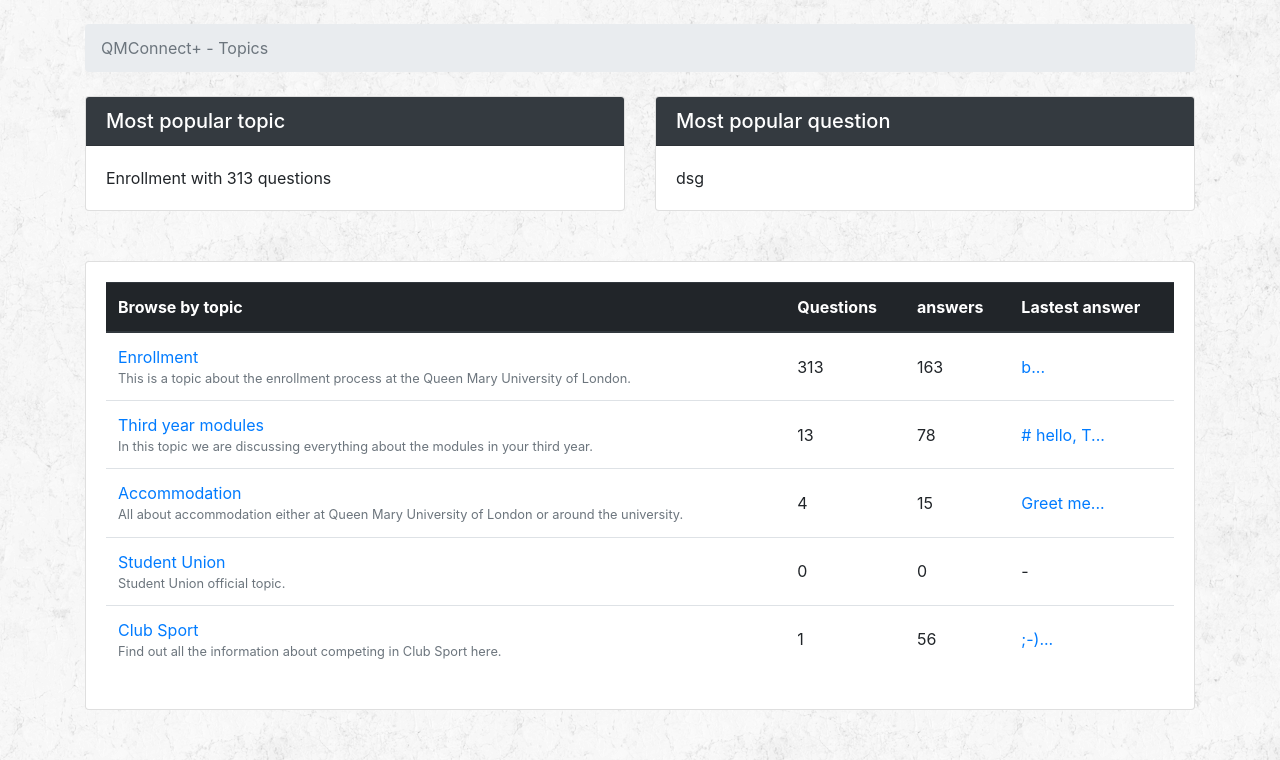
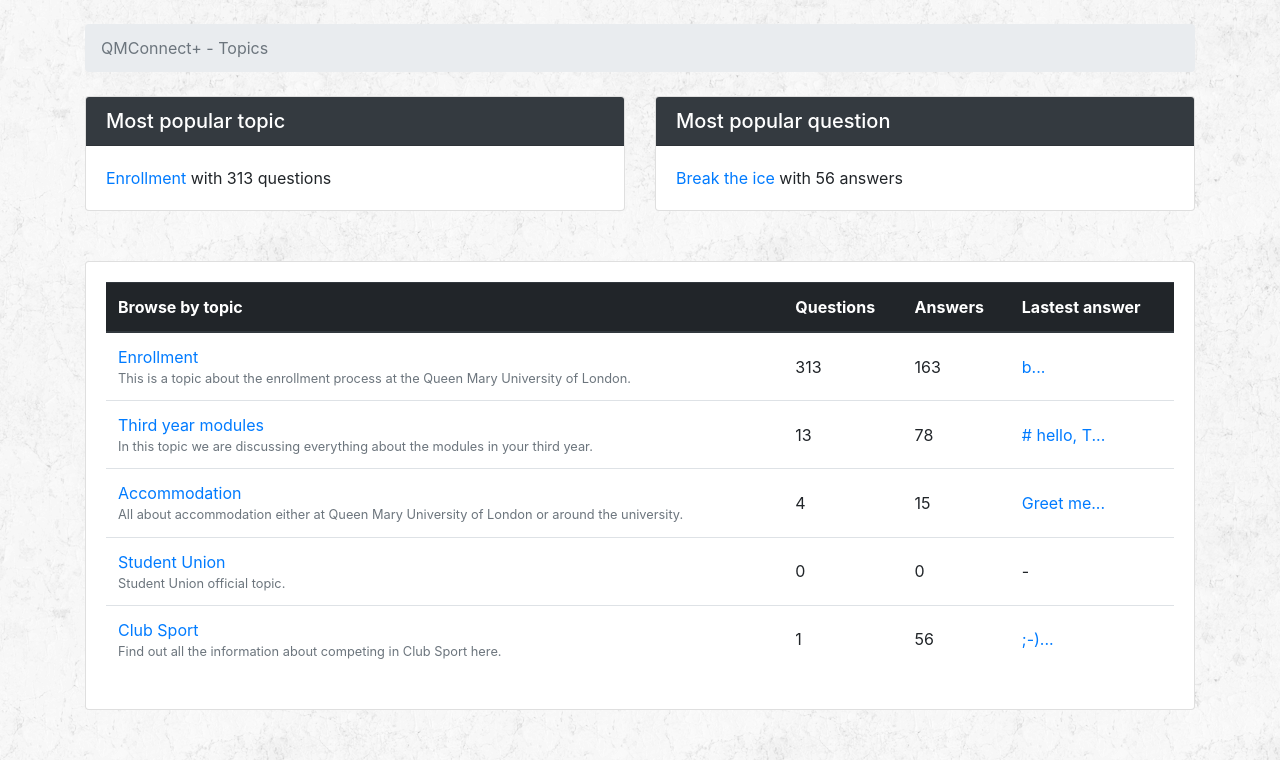
Before and after one commit to dan-grant-hunter/qmconnect, a Django app: page /topics/ in a window 1280 px wide. Shown: the part 56-816 px from the top of the page. Run offline with Django 3.2, Linux system fonts and the light colour scheme; data comes from the database, SQL or seed files in the repository; both versions use the stored data as it was after the commit; some libraries are stand-ins or nearby versions.

Commit message:
added most popular topic and question

```diff
--- a/qa/views.py
+++ b/qa/views.py
@@ -20,16 +20,40 @@ class TopicsView(ListView):
     def get_context_data(self, **kwargs):
         context = super().get_context_data(**kwargs)
 
+        '''
+        Retrieve the most popular topic
+        '''
+        # get the question with the highest number of questions
         mostQuestions = context['object_list'][0].questions_count()
+
+        # get the name of the topic with the highest number of questions
         mostQuestionsTopic = context['object_list'][0]
 
+        '''
+        Retrieve the most popular question
+        '''
+        # the number of answers a question has
+        mostAnswers = 0
+        # the name of the question with the most answers
+        mostAnswersQuestion = ''
+
+        # for each topic in the object list from the context
         for topic in context['object_list']:
+            # for each question in the list of questions from each topic
+            for question in Question.objects.filter(topic = topic):
+                if question.answers.count() > mostAnswers:
+                    mostAnswers = question.answers.count()
+                    mostAnswersQuestion = question
+
             if topic.questions_count() > mostQuestions:
                 mostQuestions = topic.questions_count()
                 mostQuestionsTopic = topic
 
+        # add the new information to the context
         context['mostQuestions'] = mostQuestions
         context['mostQuestionsTopic'] = mostQuestionsTopic
+        context['mostAnswers'] = mostAnswers
+        context['mostAnswersQuestion'] = mostAnswersQuestion
 
         return context
 
--- a/templates/home.html
+++ b/templates/home.html
@@ -13,7 +13,7 @@
       <div class="card h-100">
         <h5 class="card-header bg-dark text-white">Most popular topic</h5>
         <div class="card-body">
-          <p class="card-text">{{mostQuestionsTopic}} with {{mostQuestions}} questions</p>
+          <p class="card-text"><a href="{% url 'qa:topic_questions' mostQuestionsTopic.pk %}">{{mostQuestionsTopic}}</a> with {{mostQuestions}} questions</p>
         </div>
       </div>
     </div>
@@ -21,7 +21,7 @@
       <div class="card h-100">
         <h5 class="card-header bg-dark text-white">Most popular question</h5>
         <div class="card-body">
-          dsg
+          <p class="card-text"><a href="{% url 'qa:question_answers' mostAnswersQuestion.topic.pk mostAnswersQuestion.pk %}">{{mostAnswersQuestion}}</a> with {{mostAnswers}} answers</p>
         </div>
       </div>
     </div>
@@ -36,7 +36,7 @@
           <tr>
             <th scope="col">Browse by topic</th>
             <th scope="col">Questions</th>
-            <th scope="col">answers</th>
+            <th scope="col">Answers</th>
             <th scope="col">Lastest answer</th>
           </tr>
         </thead>
```
Also changed, not shown: db.sqlite3.
